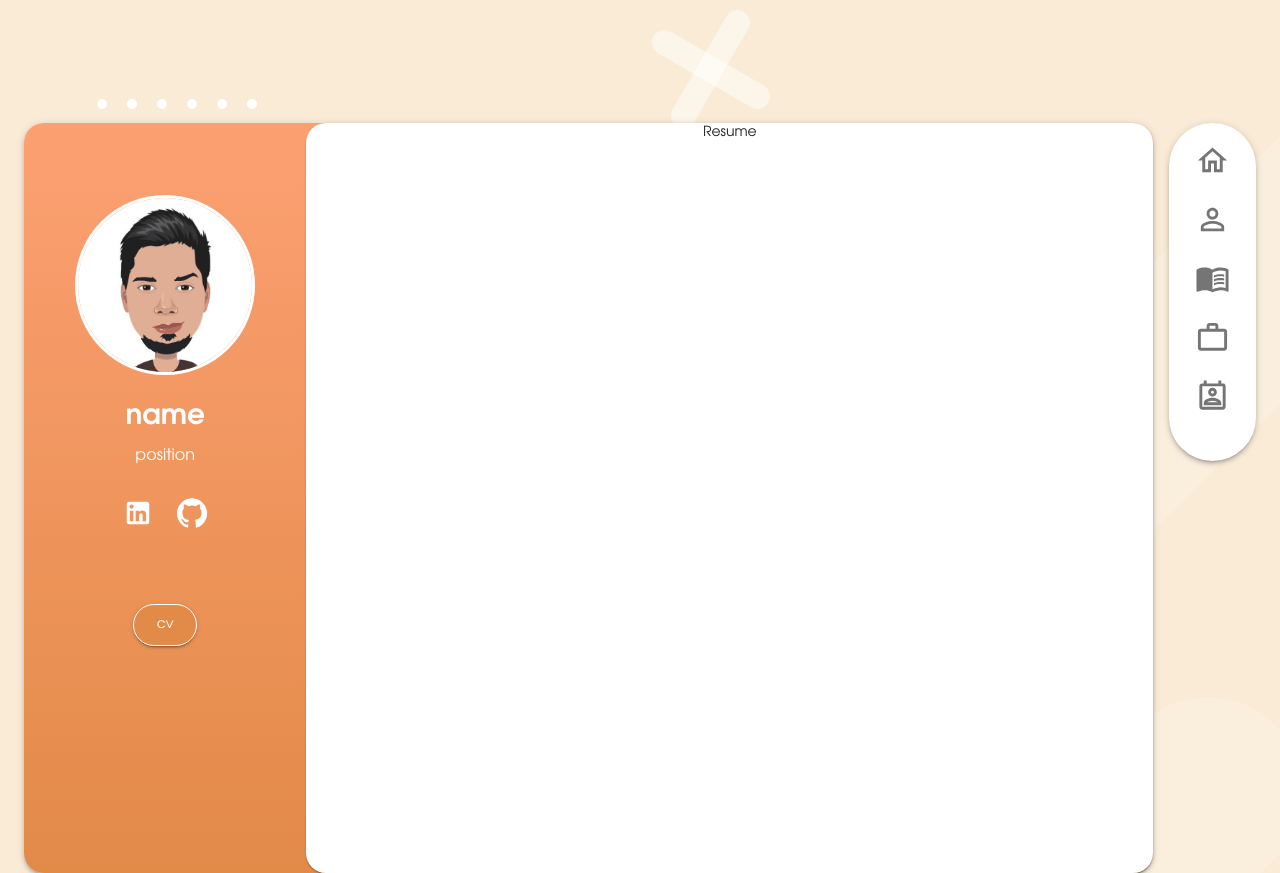
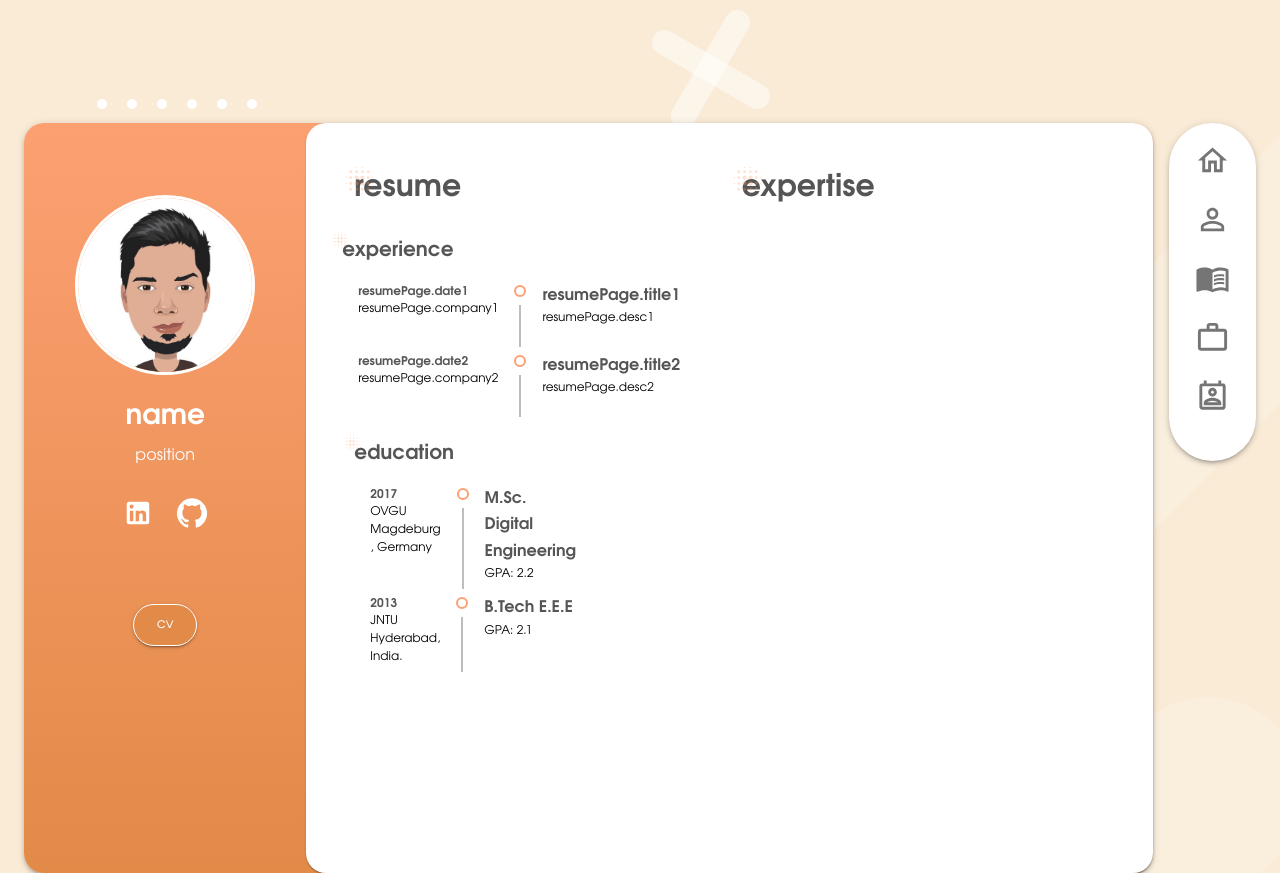
Before and after one commit to bhanu49/profile, a React (Create React App) app: page /resume in a window 1280 px wide. Built offline with nearby package versions, Linux system fonts and the light colour scheme; no server answers.

Commit message:
Resume component

```diff
--- a/package.json
+++ b/package.json
@@ -5,6 +5,7 @@
   "dependencies": {
     "@material-ui/core": "^4.11.3",
     "@material-ui/icons": "^4.11.2",
+    "@material-ui/lab": "^4.0.0-alpha.57",
     "@testing-library/jest-dom": "^5.11.4",
     "@testing-library/react": "^11.1.0",
     "@testing-library/user-event": "^12.1.10",
--- a/public/locales/en/common.json
+++ b/public/locales/en/common.json
@@ -29,5 +29,19 @@
     "info4": "I have over 4 years of experience building awesome frontends.",
     "info5": "I love developing awesome software, and enjoy bringing ideas to life in the browser. I 've a keen eye for detail and really good at teamwork.",
     "info6": " Enjoy your time here and have  nice day"
+  },
+  "resume": "Resume",
+  "education": "Education",
+  "experience": "Experience",
+  "expertise": "Expertise",
+  "resumePage": {
+    "date1": "Feb 2018 - current",
+    "company1": "Accenture Technology Solutions GmbH",
+    "title1": "UX Engineer",
+    "desc1": " Developed multiple Frontend projects for various clients. The prototypes were built mostly using technologies like ReactJs, Angular, GraphQl, Node(express), Webpack etc.",
+    "date2": "Oct 2017 - Feb '18",
+    "company2": "d group GmbH(now part of Accenture)",
+    "title2": "Frontend developer",
+    "desc2": "Worked with agile teams, transformed complex concepts into simple, elegant services and products. Developed and maintained critical components of e-commerce websites"
   }
 }
--- a/src/components/aboutMe.js
+++ b/src/components/aboutMe.js
@@ -7,41 +7,9 @@ import { Link } from 'react-router-dom';
 import CodeIcon from '@material-ui/icons/Code';
 import DeveloperModeIcon from '@material-ui/icons/DeveloperMode';
 import MenuBookIcon from '@material-ui/icons/MenuBook';
+import { styles } from '../styles/common';
 
-const useStyles = makeStyles((theme) => ({
-  root: {
-    backgroundColor: '#fff',
-    width: '100%',
-    borderRadius: 20,
-    overflow: 'auto',
-    height: 750,
-  },
-  about: {
-    height: '100%',
-    padding: theme.spacing(6),
-  },
-  box: {
-    marginBottom: theme.spacing(4),
-  },
-  content: {
-    marginTop: theme.spacing(3),
-  },
-  orange: {
-    color: ORANGE1,
-    fontWeight: 800,
-  },
-  wrap: {
-    marginBottom: theme.spacing(2),
-  },
-  email: {
-    textDecoration: 'none',
-    color: 'black',
-  },
-  caption: {
-    marginTop: theme.spacing(1),
-    marginBottom: theme.spacing(1),
-  },
-}));
+const useStyles = makeStyles((theme) => styles);
 
 const About = () => {
   const classes = useStyles();
@@ -67,7 +35,7 @@ const About = () => {
   return (
     <Fade in={true}>
       <Paper className={classes.root}>
-        <div className={classes.about}>
+        <div className={classes.mainWrap}>
           <Box className={classes.box}>
             <Title title={aboutMe} type={MAIN} />
 
--- a/src/components/resume.js
+++ b/src/components/resume.js
@@ -1,24 +1,126 @@
-import { Grid, makeStyles, Paper } from '@material-ui/core';
+import { Box, Grid, makeStyles, Paper, Typography } from '@material-ui/core';
+import Title from './shared/title';
+import { MAIN } from '../constants/common';
+import { useTranslation } from 'react-i18next';
+import { styles } from '../styles/common';
+import {
+  Timeline,
+  TimelineConnector,
+  TimelineContent,
+  TimelineDot,
+  TimelineItem,
+  TimelineOppositeContent,
+  TimelineSeparator,
+} from '@material-ui/lab';
 
-const useStyles = makeStyles((theme) => ({
-  root: {
-    backgroundColor: '#fff',
-    width: '100%',
-    borderRadius: 20,
-  },
-  resume: {
-    height: '100%',
-  },
-}));
+const useStyles = makeStyles((theme) => styles);
 
 const Resume = () => {
   const classes = useStyles();
+  const { t } = useTranslation(['common']);
 
   return (
     <Paper className={classes.root}>
-      <Grid container justify={'center'} alignItems={'flex-start'} className={classes.resume}>
-        Resume
-      </Grid>
+      <div className={classes.mainWrap}>
+        <Box className={classes.box}>
+          <Grid container spacing={3}>
+            <Grid item container md={6} xs={12}>
+              <Title title={t('common:resume')} type={MAIN} />
+            </Grid>
+
+            <Grid item container md={6} xs={12}>
+              <Title title={t('common:expertise')} type={MAIN} />
+            </Grid>
+          </Grid>
+        </Box>
+
+        {/*  experience section*/}
+        <Box className={classes.box}>
+          <Grid container direction="column" spacing={3}>
+            <Title title={t('common:experience')} />
+
+            <Grid item container md={6} xs={12} style={{ padding: 0 }}>
+              <Timeline align="left" className={classes.timeline}>
+                <TimelineItem>
+                  <TimelineOppositeContent>
+                    <Typography variant={'body2'}>{t('common:resumePage.date1')}</Typography>
+                    <Typography variant={'body1'}> {t('common:resumePage.company1')}</Typography>
+                  </TimelineOppositeContent>
+
+                  <TimelineSeparator>
+                    <TimelineDot color={'primary'} variant="outlined" />
+                    <TimelineConnector />
+                  </TimelineSeparator>
+
+                  <TimelineContent>
+                    <Typography variant={'caption'}>{t('common:resumePage.title1')}</Typography>
+                    <Typography variant={'body1'}>{t('common:resumePage.desc1')}</Typography>
+                  </TimelineContent>
+                </TimelineItem>
+
+                <TimelineItem>
+                  <TimelineOppositeContent>
+                    <Typography variant={'body2'}> {t('common:resumePage.date2')}</Typography>
+                    <Typography variant={'body1'}>{t('common:resumePage.company2')} </Typography>
+                  </TimelineOppositeContent>
+
+                  <TimelineSeparator>
+                    <TimelineDot color={'primary'} variant="outlined" />
+                    <TimelineConnector />
+                  </TimelineSeparator>
+
+                  <TimelineContent>
+                    <Typography variant={'caption'}>{t('common:resumePage.title2')}</Typography>
+                    <Typography variant={'body1'}>{t('common:resumePage.desc2')}</Typography>
+                  </TimelineContent>
+                </TimelineItem>
+              </Timeline>
+            </Grid>
+
+            <Grid item container md={6} xs={12} direction={'column'}>
+              <Title title={t('common:education')} />
+
+              <Grid item container md={6} xs={12} style={{ padding: 0 }}>
+                <Timeline align="left" className={classes.timeline}>
+                  <TimelineItem>
+                    <TimelineOppositeContent>
+                      <Typography variant={'body2'}>2017</Typography>
+                      <Typography variant={'body1'}>OVGU Magdeburg , Germany</Typography>
+                    </TimelineOppositeContent>
+
+                    <TimelineSeparator>
+                      <TimelineDot color={'primary'} variant="outlined" />
+                      <TimelineConnector />
+                    </TimelineSeparator>
+
+                    <TimelineContent>
+                      <Typography variant={'caption'}> M.Sc. Digital Engineering</Typography>
+                      <Typography variant={'body1'}>GPA: 2.2</Typography>
+                    </TimelineContent>
+                  </TimelineItem>
+
+                  <TimelineItem>
+                    <TimelineOppositeContent>
+                      <Typography variant={'body2'}>2013 </Typography>
+                      <Typography variant={'body1'}>JNTU Hyderabad, India.</Typography>
+                    </TimelineOppositeContent>
+
+                    <TimelineSeparator>
+                      <TimelineDot color={'primary'} variant="outlined" />
+                      <TimelineConnector />
+                    </TimelineSeparator>
+
+                    <TimelineContent>
+                      <Typography variant={'caption'}>B.Tech E.E.E</Typography>
+                      <Typography variant={'body1'}> GPA: 2.1</Typography>
+                    </TimelineContent>
+                  </TimelineItem>
+                </Timeline>
+              </Grid>
+            </Grid>
+          </Grid>
+        </Box>
+      </div>
     </Paper>
   );
 };
--- /dev/null
+++ b/src/styles/common.js
@@ -0,0 +1,45 @@
+import { ORANGE1 } from '../theme';
+import theme from '../theme';
+
+export const styles = {
+  root: {
+    backgroundColor: '#fff',
+    width: '100%',
+    borderRadius: 20,
+    overflow: 'auto',
+    height: 750,
+    // resume styles
+    '& .MuiTimeline-root': {
+      padding: 0,
+    },
+    '& .MuiTimelineOppositeContent-root': {
+      textAlign: 'left',
+      flex: 0.3,
+    },
+  },
+  mainWrap: {
+    height: '100%',
+    padding: theme.spacing(6),
+  },
+  box: {
+    marginBottom: theme.spacing(4),
+  },
+  content: {
+    marginTop: theme.spacing(3),
+  },
+  orange: {
+    color: ORANGE1,
+    fontWeight: 800,
+  },
+  wrap: {
+    marginBottom: theme.spacing(2),
+  },
+  email: {
+    textDecoration: 'none',
+    color: 'black',
+  },
+  caption: {
+    marginTop: theme.spacing(1),
+    marginBottom: theme.spacing(1),
+  },
+};
--- a/src/theme.js
+++ b/src/theme.js
@@ -32,6 +32,8 @@ const theme = createMuiTheme({
     subtitle1: { fontFamily: 'texgyreadventor-regular', color: '#b6b6b6' },
 
     caption: { fontFamily: 'texgyreadventor-bold', color: '#555555', fontSize: 16 },
+    body2: { fontFamily: 'texgyreadventor-bold', color: '#555555', fontSize: 12 },
+    body1: { fontFamily: 'texgyreadventor-regular', color: '#000', fontSize: 12 },
   },
   palette: {
     primary: {
```
Also changed, not shown: 1 other file (tests, documents, lock files or other folders).
